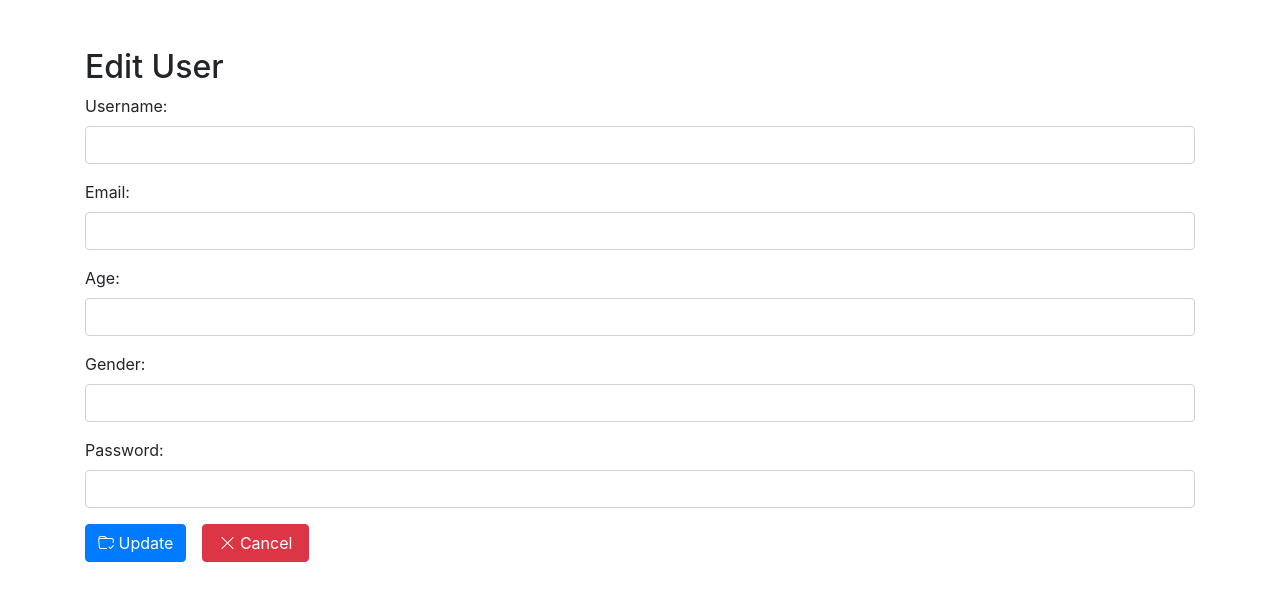
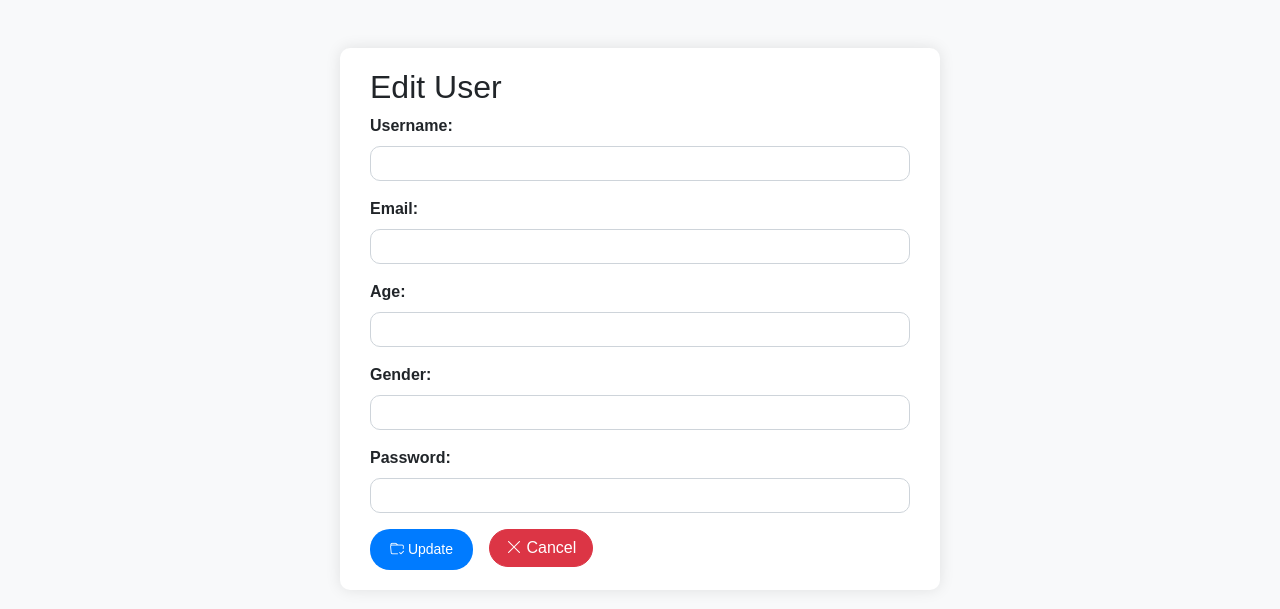
Before and after one commit to Nishanth1920/CodeIgniter-3.1.13, a CodeIgniter app: the page made by application/views/user/edit.php in a window 1280 px wide. Shown: the top 609 px of the page. Run offline with CodeIgniter, Linux system fonts and the light colour scheme; data that the repository does not hold is empty.

Commit message:
buttons modified

```diff
--- a/application/views/user/edit.php
+++ b/application/views/user/edit.php
@@ -12,8 +12,78 @@
         integrity="sha384-4LISF5TTJX/fLmGSxO53rV4miRxdg84mZsxmO8Rx5jGtp/LbrixFETvWa5a6sESd" crossorigin="anonymous">
     <style>
         /* Add custom styles if needed */
+        body {
+            background-color: #f8f9fa;
+            font-family: Arial, sans-serif;
+        }
+
+        .container {
+            max-width: 600px;
+            margin-top: 5rem;
+            background-color: #ffffff;
+            padding: 20px 30px;
+            border-radius: 10px;
+            box-shadow: 0 0 15px rgba(0, 0, 0, 0.1);
+        }
+
         .form-group {
             margin-bottom: 1rem;
+        }
+
+        label {
+            font-weight: bold;
+        }
+
+        input[type="text"],
+        input[type="password"],
+        input[type="email"] {
+            border: 1px solid #ced4da;
+            border-radius: 10px;
+            font-size: 14px;
+            padding: 10px;
+            width: 100%;
+            transition: border-color 0.3s;
+        }
+
+        input[type="text"]:focus,
+        input[type="password"]:focus,
+        input[type="email"]:focus {
+            outline: none;
+            border-color: #007bff;
+        }
+
+        button[type="submit"],
+        a.btn {
+            border: none;
+            border-radius: 20px;
+            padding: 10px 20px;
+            font-size: 14px;
+            cursor: pointer;
+            transition: background-color 0.3s;
+        }
+
+        button[type="submit"]:hover,
+        a.btn:hover {
+            background-color: black;
+            color: #fff;
+        }
+
+        .btn-danger {
+            background-color: #dc3545;
+            color: #fff;
+        }
+
+        .btn-danger:hover {
+            background-color: #c82333;
+        }
+
+        .cancel-btn:hover {
+            background-color: #000;
+        }
+
+        .cancel-btn {
+            border-radius: 20px;
+            /* padding: 10px 20px; */
         }
     </style>
 </head>
@@ -30,10 +100,6 @@
             <label>Email:</label>
             <input class="form-control" type="email" name="email" value="<?php echo $user['email']; ?>">
         </div>
-        <!-- <div class="form-group">
-                <label>Mobile:</label>
-                <input class="form-control" type="text" name="mobile" value="<?php echo $user['mobile']; ?>">
-            </div> -->
         <div class="form-group">
             <label>Age:</label>
             <input class="form-control" type="text" name="age" value="<?php echo $user['age']; ?>">
@@ -48,7 +114,11 @@
         </div>
         <div class='d-flex'>
             <button class="btn btn-primary" type="submit"><i class="bi bi-folder-check"></i> Update</button>
-            <div class='px-3'> <a href="index.php"><button class="btn btn-danger px-3"><i class="bi bi-x-lg"></i> Cancel</button></a></div>
+            <div class='px-3'>
+                <a href="index.php">
+                    <button class="btn btn-danger px-3 cancel-btn"><i class="bi bi-x-lg"></i> Cancel</button>
+                </a>
+            </div>
         </div>
         <?php echo form_close(); ?>
     </div>
```
Also changed, not shown: application/views/login.php (+8 -1 lines), application/views/user/adduser.php (+65 -2 lines), application/views/user/index.php (+20 -5 lines).
